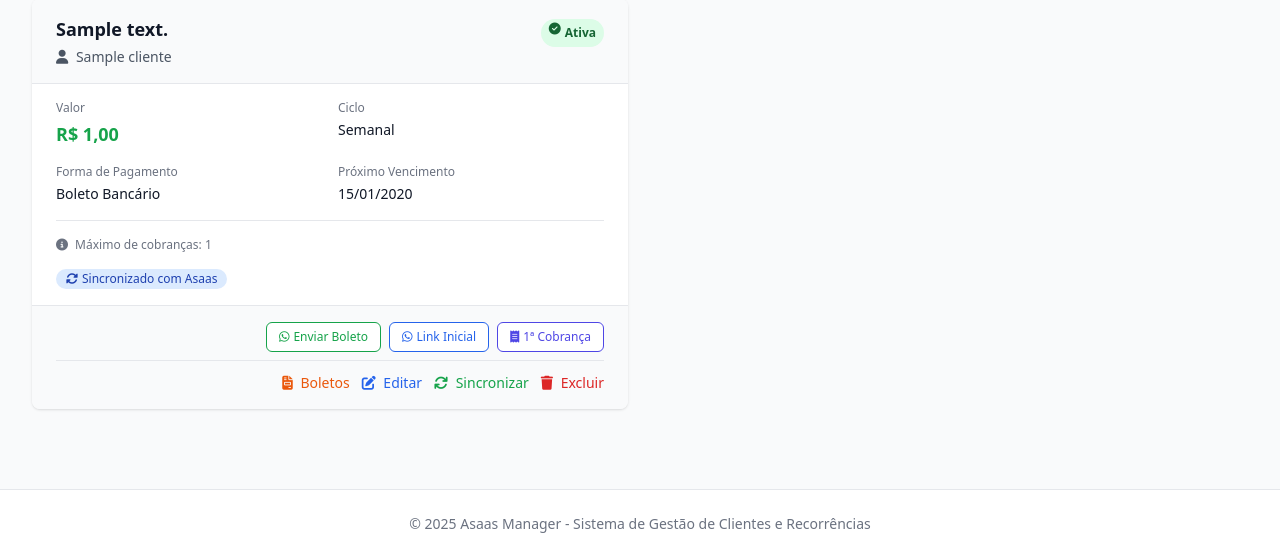
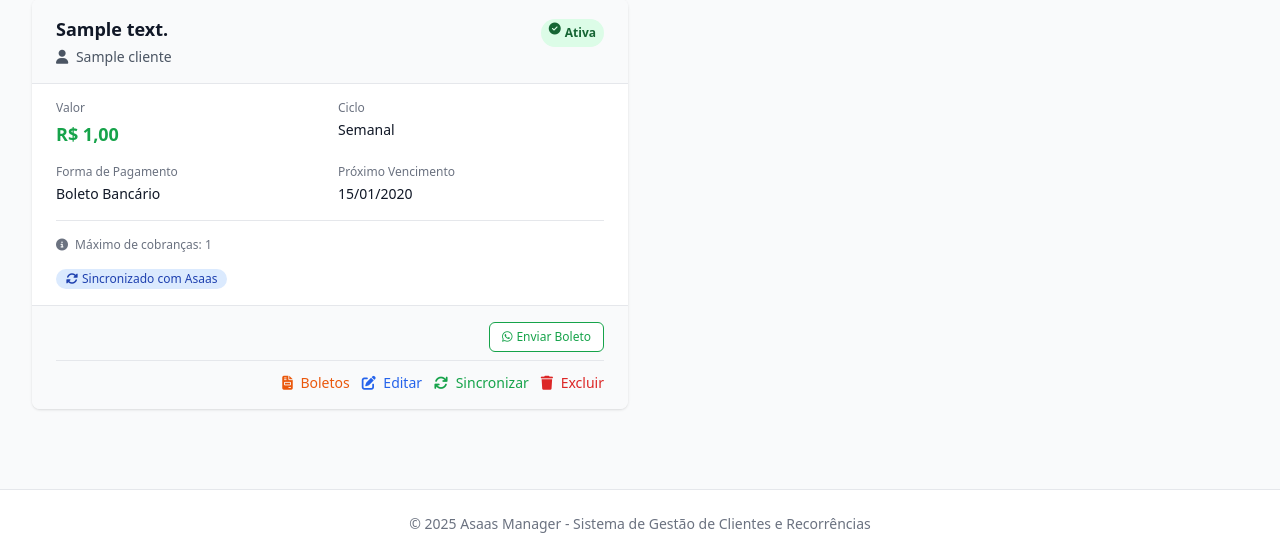
Before and after one commit to rogaciano/gestor_asaas, a Django app: page /recorrencias/ in a window 1280 px wide. Shown: the part 311-869 px from the top of the page. Run offline with Django 4.2, Linux system fonts and the light colour scheme; a user stored in the database is signed in; tables that the repository leaves empty hold one stand-in row (values such as "Sample post"); some libraries are stand-ins or nearby versions.

Commit message:
Refactor: Remover botões Link Inicial e 1ª Cobrança - manter apenas Enviar Boleto

```diff
--- a/templates/recorrencias/list.html
+++ b/templates/recorrencias/list.html
@@ -196,7 +196,7 @@
 
         <div class="px-6 py-4 bg-gray-50 border-t border-gray-200">
             <div class="flex flex-col gap-3">
-                <!-- Ações de WhatsApp e Links -->
+                <!-- Ações de WhatsApp -->
                 <div class="flex justify-end space-x-2 pb-2 border-b border-gray-200">
                     {% if recorrencia.asaas_id and recorrencia.cliente %}
                         {% if recorrencia.cliente.mobilePhone or recorrencia.cliente.phone %}
@@ -204,19 +204,7 @@
                            class="inline-flex items-center px-3 py-1.5 border border-green-600 rounded-md text-xs font-medium text-green-600 bg-white hover:bg-green-50">
                             <i class="fab fa-whatsapp mr-1"></i> Enviar Boleto
                         </a>
-                        <a href="{% url 'recorrencia_enviar_link_inicial_whatsapp' recorrencia.pk %}"
-                           class="inline-flex items-center px-3 py-1.5 border border-blue-600 rounded-md text-xs font-medium text-blue-600 bg-white hover:bg-blue-50"
-                           title="Enviar link da primeira cobrança por WhatsApp">
-                            <i class="fab fa-whatsapp mr-1"></i> Link Inicial
-                        </a>
                         {% endif %}
-                    {% endif %}
-                    {% if recorrencia.asaas_id %}
-                    <a href="{% url 'recorrencia_link_primeira_cobranca' recorrencia.pk %}"
-                       class="inline-flex items-center px-3 py-1.5 border border-indigo-600 rounded-md text-xs font-medium text-indigo-600 bg-white hover:bg-indigo-50"
-                       title="Ver link da primeira cobrança">
-                        <i class="fas fa-receipt mr-1"></i> 1ª Cobrança
-                    </a>
                     {% endif %}
                 </div>
 
```
